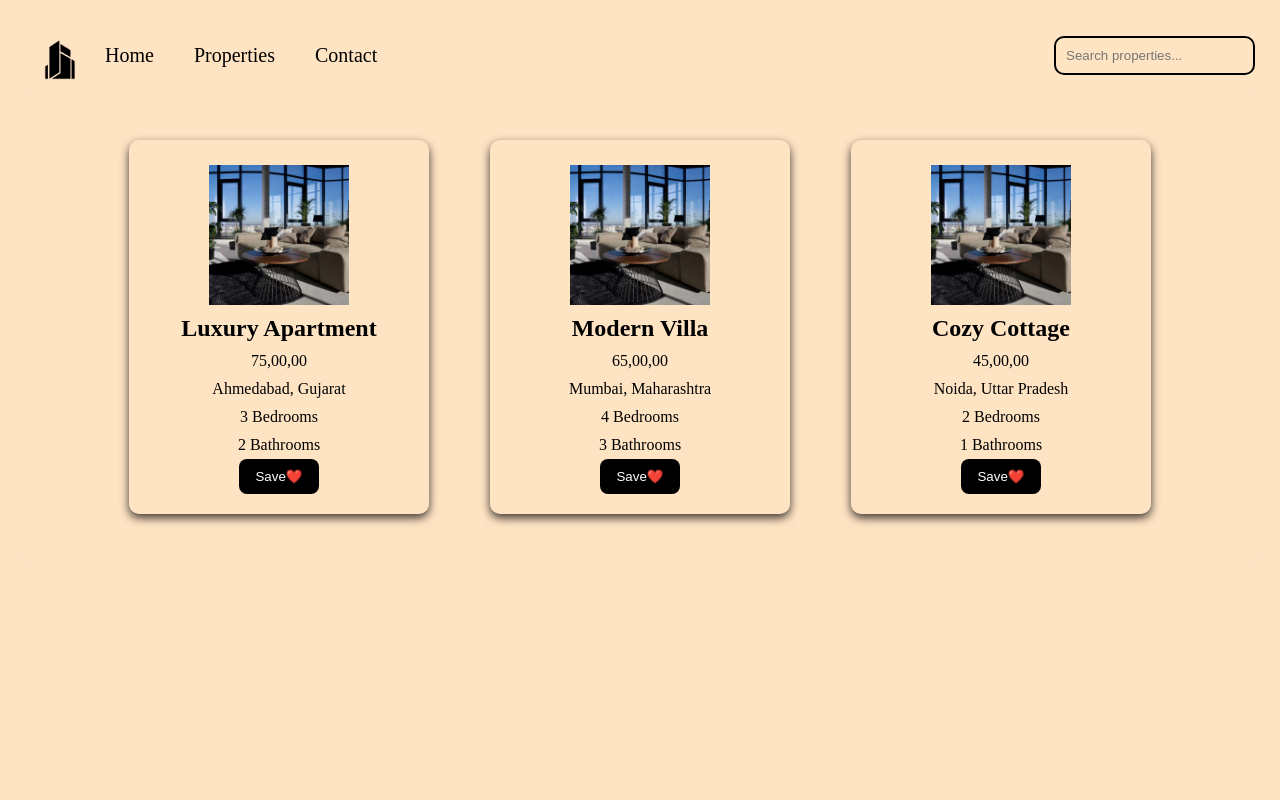
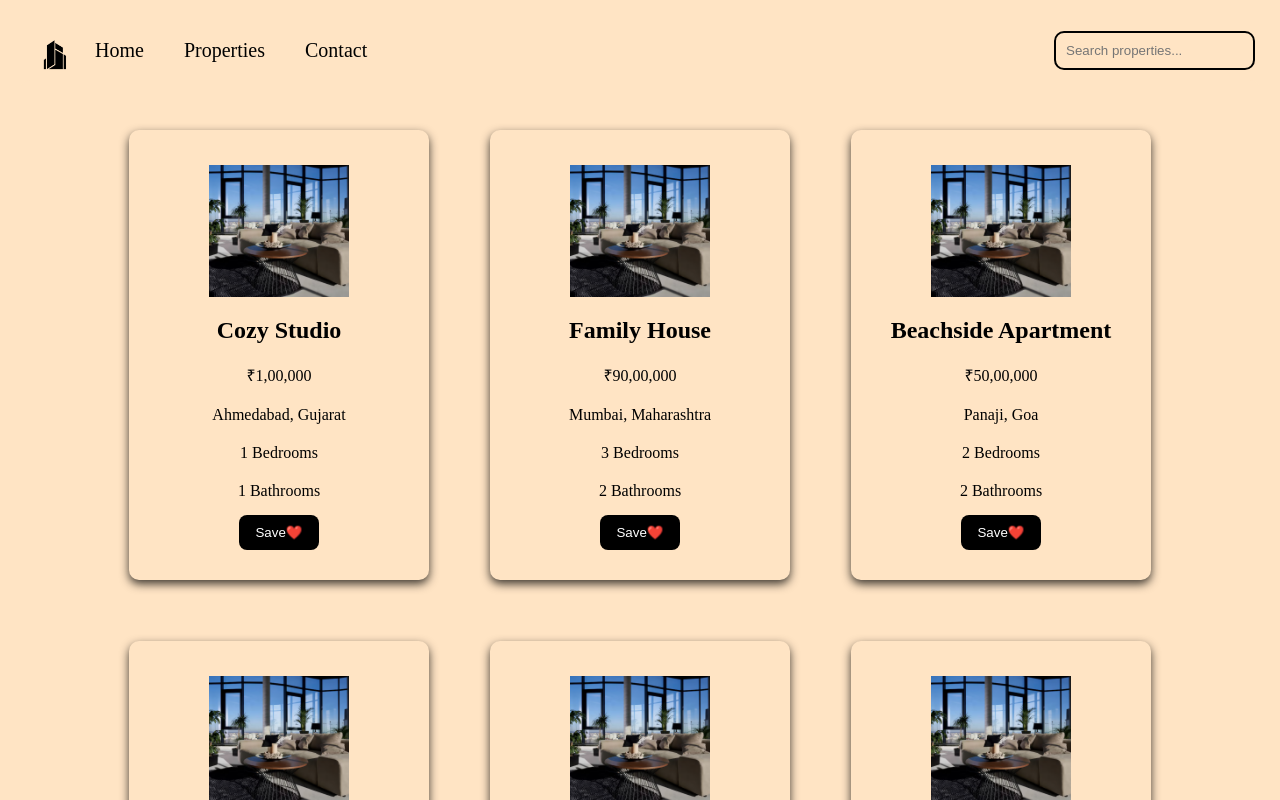
Before and after one commit to np422876/react, a React (Vite) app in the folder project-2/: page / in a window 1280 px wide. Shown: the top 800 px of the page. Built offline with nearby package versions, Linux system fonts and the light colour scheme.

Commit message:
Third Commit

```diff
--- a/project-2/src/App.css
+++ b/project-2/src/App.css
@@ -13,6 +13,7 @@ img{
     width: 150px;
     height: 150px;
     object-fit: cover;
+    align-self: center;
 }
 
 .searchbox{
--- a/project-2/src/App.jsx
+++ b/project-2/src/App.jsx
@@ -7,6 +7,7 @@ import Save from "./components/Save";
 import "./components/Save.css";
 import Navbar from "./components/Navbar";
 import "./components/Navbar.css";
+import Properties from "./components/Properties.js";
 
 function App() {
   const handleSearch = (e) => {
@@ -21,34 +22,18 @@ function App() {
       </div>
 
       <div className='user'>
-      <Propertycard
-        title="Luxury Apartment"
-        price="75,00,00"
-        location="Ahmedabad, Gujarat"
-        beds={3}
-        baths={2}
-        image={img}
-        Save={<Save />}
-      />
-      <Propertycard
-        title="Modern Villa"
-        price="65,00,00"
-        location="Mumbai, Maharashtra"
-        beds={4}
-        baths={3}
-        image={img}
-        Save={<Save />}
-      />
-      <Propertycard
-        title="Cozy Cottage"
-        price="45,00,00"
-        location="Noida, Uttar Pradesh"
-        beds={2}
-        baths={1}
-        image={img}
-        Save={<Save />}
-      />
-    </div>
+      {Properties.map((property) => (
+        <Propertycard
+          key={property.id}
+          title={property.title}
+          price={property.price}
+          location={property.location}
+          beds={property.bedrooms}
+          baths={property.bathrooms}
+          image={property.Image}
+        />
+      ))}
+      </div>
     </div>
   )
 }
--- a/project-2/src/components/Navbar.css
+++ b/project-2/src/components/Navbar.css
@@ -1,5 +1,6 @@
 .navbar{
     display: flex;
+    flex-direction: row;
     justify-content: space-between;
     align-items: center;
     flex-wrap: wrap;
@@ -17,6 +18,7 @@
     color: #c35454;
 }
 .logo{
-    height: 50px;
-    width: 50px;
+    margin: auto;
+    height: 40px;
+    width: 40px;
 }
--- /dev/null
+++ b/project-2/src/components/Properties.js
@@ -0,0 +1,86 @@
+import React from "react";
+import img from "../assets/apartment.png";
+
+const properties = [
+  {
+    id: 1,
+    title: "Cozy Studio",
+    price: "₹1,00,000",
+    location: "Ahmedabad, Gujarat",
+    bedrooms: 1,
+    bathrooms: 1,
+    image: img
+  },
+
+  {
+    id: 2,
+    title: "Family House",
+    price: "₹90,00,000",
+    location: "Mumbai, Maharashtra",
+    bedrooms: 3,
+    bathrooms: 2,
+    image: img
+  },
+
+    {
+    id: 3,
+    title: "Beachside Apartment",
+    price: "₹50,00,000",
+    location: "Panaji, Goa",
+    bedrooms: 2,
+    bathrooms: 2,
+    image: img
+  },
+
+    {
+    id: 4,
+    title: "Penthouse Suite",
+    price: "₹2,00,00,000",
+    location: "Bangalore, Karnataka",
+    bedrooms: 5,
+    bathrooms: 4,
+    image: img
+  },
+
+    {
+    id: 5,
+    title: "Suburban Home",
+    price: "₹70,00,000",
+    location: "Jaipur, Rajasthan",
+    bedrooms: 4,
+    bathrooms: 3,
+    image: img
+    },
+
+    {
+    id: 6,
+    title: "City Flat",
+    price: "₹1,00,00,000",
+    location: "Hyderabad, Telangana",
+    bedrooms: 3,
+    bathrooms: 2,
+    image: img
+    },
+
+    {
+    id: 7,
+    title: "Skyline Apartment",
+    price: "₹80,00,000",
+    location: "Kochi, Kerala",
+    bedrooms: 3,
+    bathrooms: 2,
+    image: img
+    },
+
+    {
+    id: 8,
+    title: "Nature Villa",
+    price: "₹95,00,000",
+    location: "Surat, Gujarat",
+    bedrooms: 4,
+    bathrooms: 3,
+    image: img
+    }
+];
+
+export default properties;
--- a/project-2/src/components/Propertycard.css
+++ b/project-2/src/components/Propertycard.css
@@ -1,13 +1,14 @@
 .container{
     width: 300px;
-    padding: 20px;
+    padding: 30px;
     margin: 20px;
+    height: 450px;
+    gap: 10px;
     border-radius: 10px;
     box-shadow: 0 4px 10px rgba(0, 0, 0, 0.758);
     text-align: center;
     justify-content: center;
     display: flex;
-    flex-wrap: wrap;
     flex-direction: column;
     align-items: center;
 }
--- a/project-2/src/components/Propertycard.jsx
+++ b/project-2/src/components/Propertycard.jsx
@@ -13,7 +13,7 @@ const Propertycard = ({ title, price, location, beds, baths, image }) => {
       <p>{price}</p>
       <p>{location}</p>
       <p>{beds} Bedrooms </p>
-      <p>  {baths} Bathrooms</p>
+      <p>{baths} Bathrooms</p>
       <Save />
     </div>
   );
```
